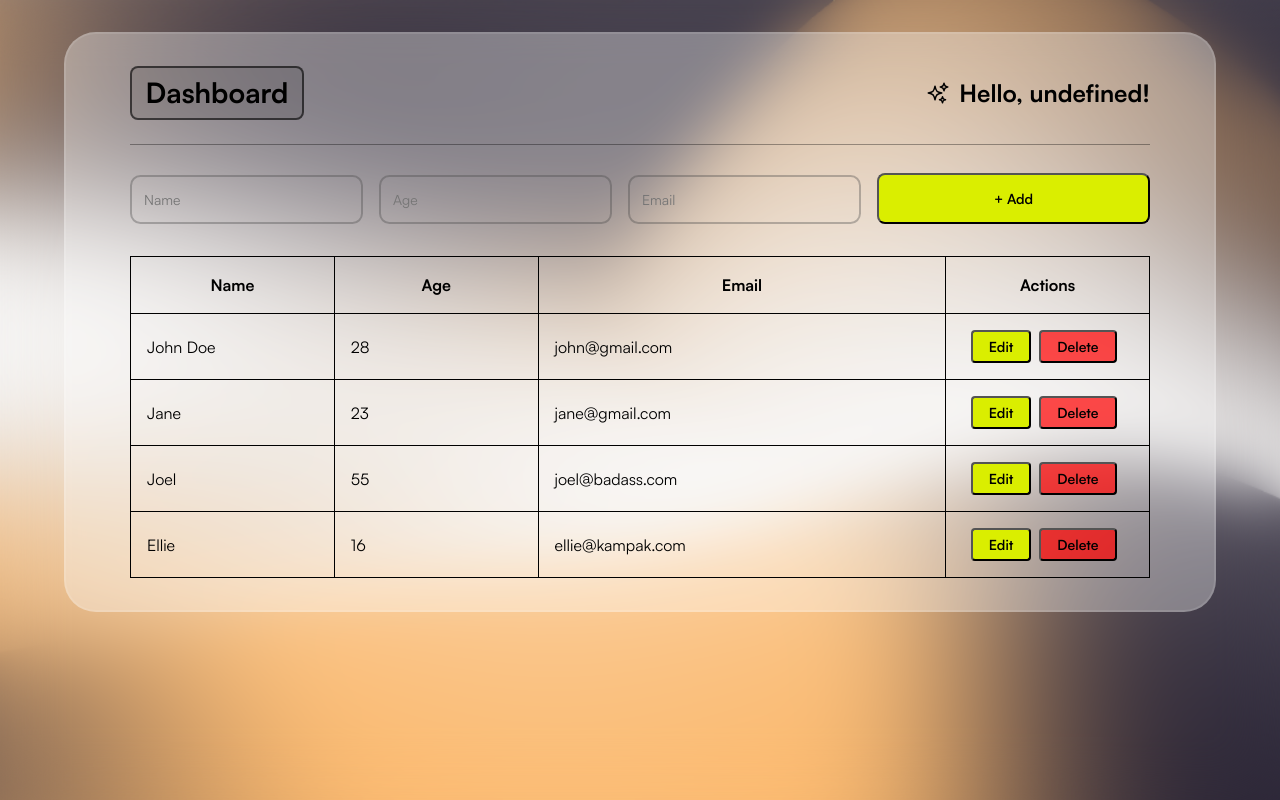
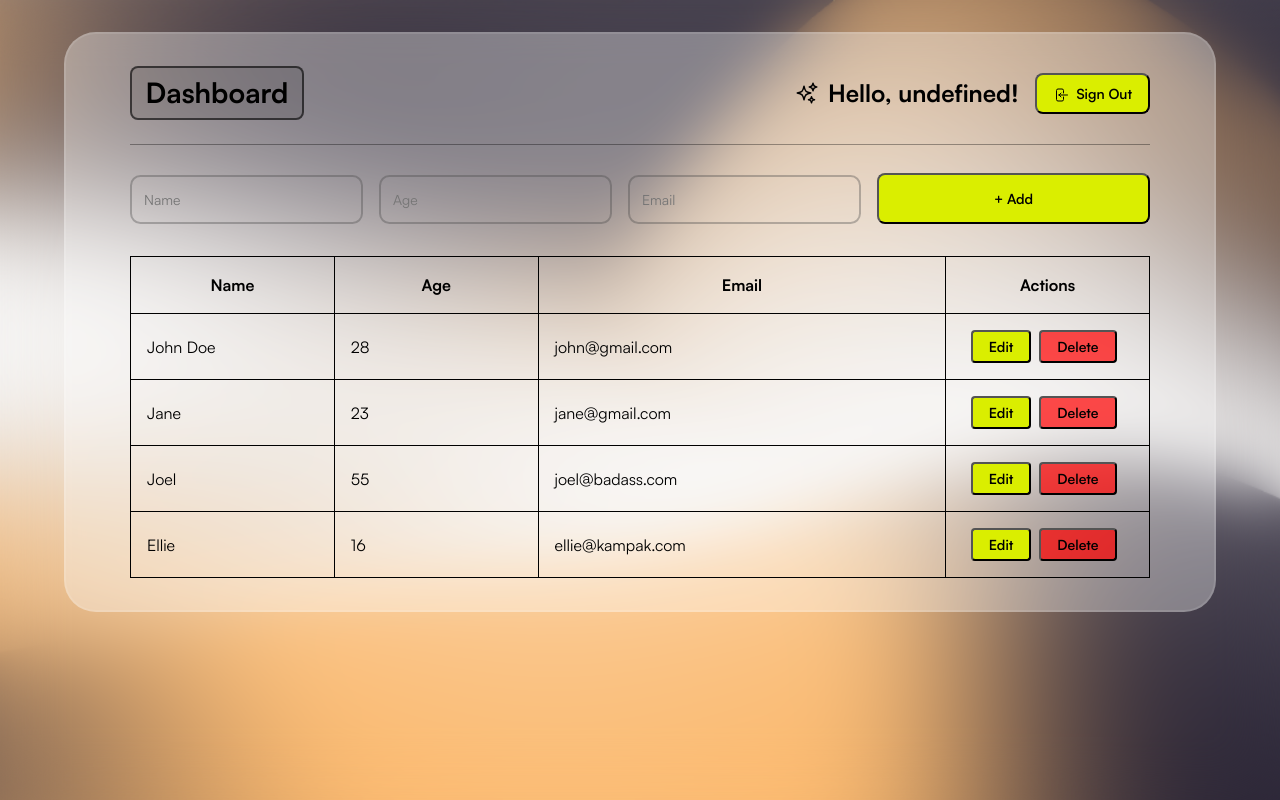
Before and after one commit to revou-fsse-1/w8-my-login-register-aldwiputra, a plain HTML site: page dashboard/index.html in a window 1280 px wide. Drawn offline with Linux system fonts and the light colour scheme; sample sign-in values are in the browser's storage.

Commit message:
add sign-out and animation on wrong login input

```diff
--- a/dashboard/dashboard.css
+++ b/dashboard/dashboard.css
@@ -42,6 +42,22 @@ section.container {
 .input-container {
   display: flex;
   gap: 1rem;
+}
+
+.greeting-container {
+  gap: 1rem;
+}
+
+.sign-out {
+  padding: 0.5rem 1rem;
+  border-radius: 0.5rem;
+}
+
+.sign-out svg {
+  display: inline;
+  width: 1rem;
+  vertical-align: middle;
+  margin-right: 0.25rem;
 }
 
 .greeting svg {
--- a/dashboard/dashboard.js
+++ b/dashboard/dashboard.js
@@ -22,6 +22,12 @@ addButton.addEventListener('click', addItem);
 if (user) {
   greetingElement.textContent = `Hello, ${JSON.parse(user).firstname}!`;
 }
+
+const signOutBtn = document.querySelector('.sign-out');
+signOutBtn.addEventListener('click', _event => {
+  localStorage.removeItem('loggedInUser');
+  window.location.pathname = '/login';
+});
 
 const users = [
   { name: 'John Doe', age: 28, email: 'john@gmail.com' },
--- a/dashboard/index.html
+++ b/dashboard/index.html
@@ -13,6 +13,7 @@
     <section class="container">
       <div class="title-container flex" data-align="center" data-justify="space-between">
         <h1>Dashboard</h1>
+        <div class="greeting-container flex" data-align="center">
           <h3 class="greeting">
             <svg
               xmlns="http://www.w3.org/2000/svg"
@@ -27,6 +28,21 @@
             </svg>
             <span> Hello, Stranger! </span>
           </h3>
+          <button class="sign-out">
+            <svg
+              xmlns="http://www.w3.org/2000/svg"
+              fill="none"
+              viewBox="0 0 24 24"
+              stroke-width="1.5"
+              stroke="currentColor">
+              <path
+                stroke-linecap="round"
+                stroke-linejoin="round"
+                d="M15.75 9V5.25A2.25 2.25 0 0013.5 3h-6a2.25 2.25 0 00-2.25 2.25v13.5A2.25 2.25 0 007.5 21h6a2.25 2.25 0 002.25-2.25V15M12 9l-3 3m0 0l3 3m-3-3h12.75" />
+            </svg>
+            Sign Out
+          </button>
+        </div>
       </div>
 
       <div class="line-separator"></div>
--- a/login/login.js
+++ b/login/login.js
@@ -52,6 +52,8 @@ function submitHandlerFactory(formInputs) {
 
       if (!result.success) {
         if (errorElement.style.display === '') errorElement.style.display = 'flex';
+        errorElement.classList.add('animate');
+        setTimeout(() => errorElement.classList.remove('animate'), 500);
       } else {
         if (errorElement.style.display !== '') errorElement.style.display = '';
         localStorage.setItem('loggedInUser', JSON.stringify(result.user));
```
Also changed, not shown: login/login.css (+17 -0 lines). Lines whose indentation alone changed are shown as unchanged.
